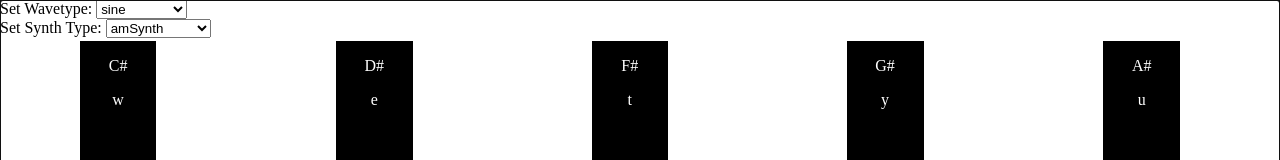
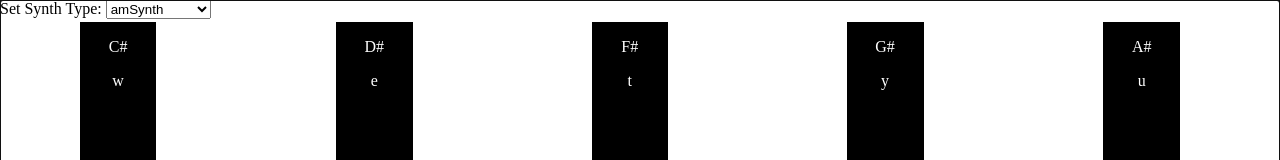
Before and after one commit to kfemelue/sona-react, a React (Vite) app: page / in a window 1280 px wide. Shown: the top 160 px of the page. Built offline with nearby package versions, Linux system fonts and the light colour scheme.

Commit message:
disable select waveType

```diff
--- a/src/Synth.jsx
+++ b/src/Synth.jsx
@@ -179,14 +179,14 @@ function Synth(){
     return (
         <div>
             <div className="big-box" ref={divRef} onKeyDown={handleKeyDown} onKeyUp={handleKeyUp} tabIndex="0">
-                <div id="select-container">
+                {/* <div id="select-container">
                     <label htmlFor="wavetype">Set Wavetype: </label>
                     <select name="wavetype" onChange={(event)=>{handleSelectWave(event.target.value)}}>
                         <optgroup label="Choose a Type of oscillator wave">
                             {selectWaveHTML.map(opt => opt)}
                         </optgroup>
                     </select>
-                </div>
+                </div> */}
 
                 <div id="select-container">
                     <label htmlFor="synthtype">Set Synth Type: </label>
```
